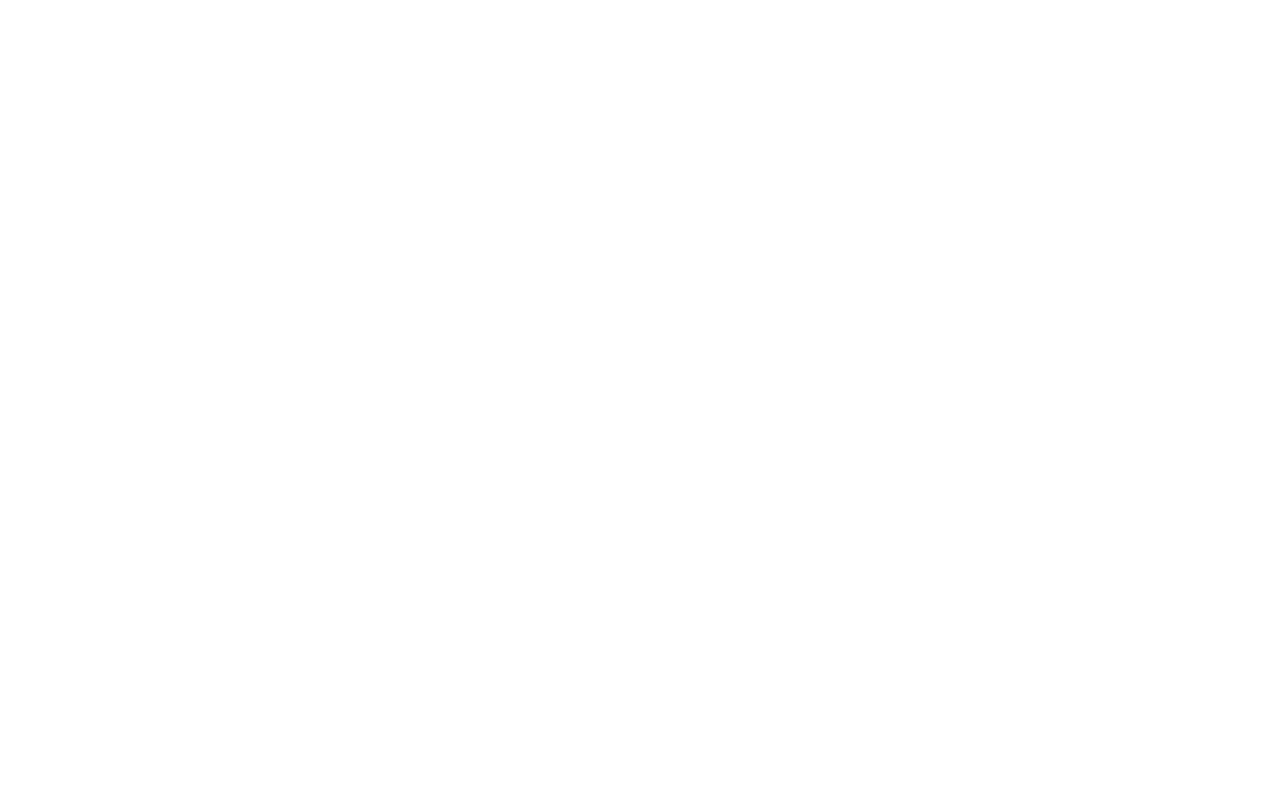
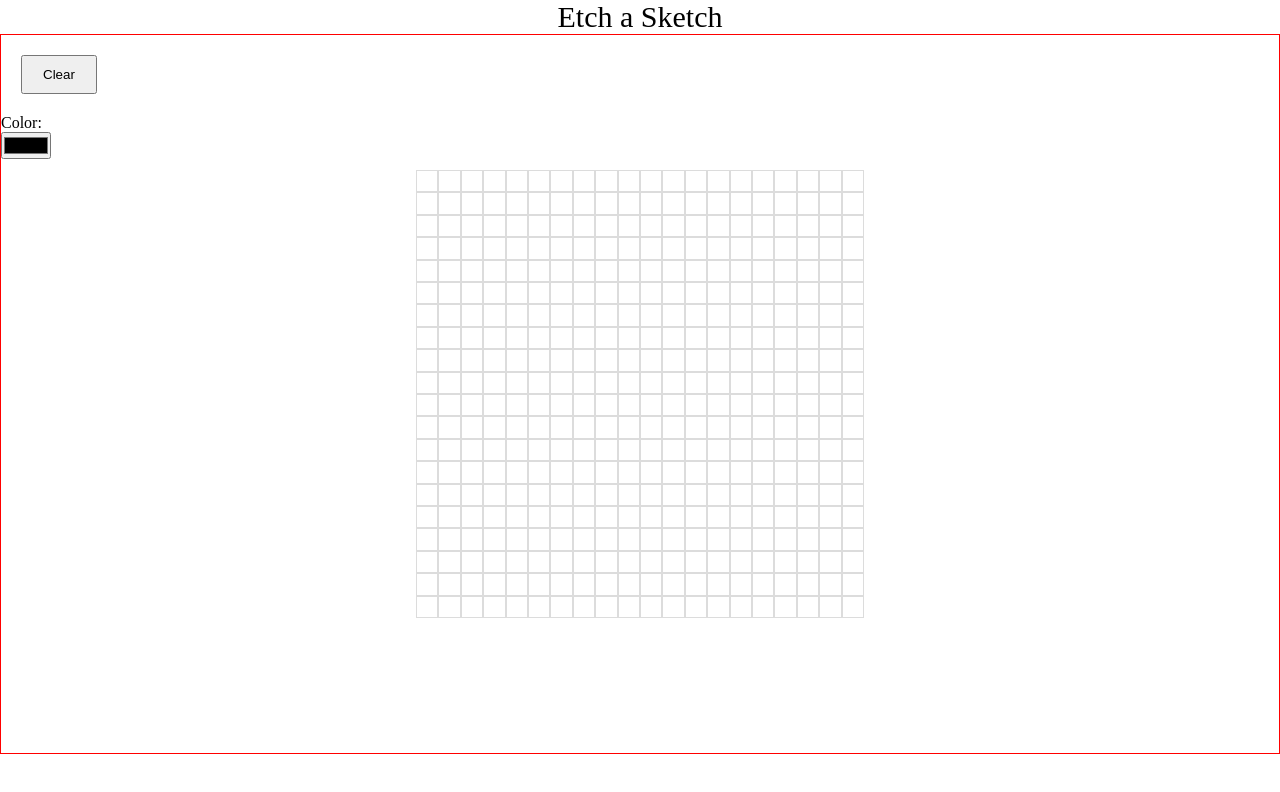
Before and after one commit to apokatastasis1/etch-a-sketch, a plain HTML site: page index.html in a window 1280 px wide. Drawn offline with Linux system fonts and the light colour scheme.

Commit message:
Added basic drawing function and eraser function

```diff
--- a/index.html
+++ b/index.html
@@ -11,5 +11,17 @@
 </head>
 <body>
 
+    <header>Etch a Sketch</header>
+
+    <div class="container">
+        <div class="left-side">
+            <button class="btn eraser">Clear</button>
+            <label for="colorWell">Color:</label>
+            <input type="color">
+        </div>
+
+        <div class="grid-container"></div>
+    </div>
+
 </body>
 </html>
--- a/script.js
+++ b/script.js
@@ -0,0 +1,51 @@
+const gridContainer = document.querySelector(".grid-container");
+const eraser = document.querySelector(".eraser");
+const activeColor = "#000000";
+let clearGrid;
+
+
+
+function makeGrid(rows, columns){
+    gridContainer.style.setProperty("--grid-rows", rows);
+    gridContainer.style.setProperty("--grid-columns", columns);
+    for(let i=0; i< (rows*columns);i++){
+    let cell = document.createElement("div");
+    gridContainer.appendChild(cell).className = "grid-cells";
+
+    };
+}
+
+gridContainer.addEventListener('click', (e)=> {
+
+    console.log(e.target);
+    e.target.style.backgroundColor = activeColor;
+    e.target.style.border = `1px solid ${activeColor}`;
+
+    console.log(e);
+})
+
+
+
+eraser.addEventListener('click', erase);
+
+
+
+function erase(){
+
+    gridItems.forEach(elem => {
+
+        elem.setAttribute('style', 'background-color: white');
+
+    });
+
+}
+
+
+
+
+makeGrid(20,20);
+
+const gridItems = document.querySelectorAll(".grid-cells");
+//apretar boton borrar y que borre
+//como borrar?
+//Pinto de blanco el backgroun
--- a/styles.css
+++ b/styles.css
@@ -0,0 +1,76 @@
+:root{
+    --grid-rows: 1;
+    --grid-columns: 1;
+    --color-background: white;
+}
+
+*,
+*::before,
+*::after{
+    margin:0;
+    padding: 0;
+    box-sizing: border-box;
+
+}
+body{
+    height: 100vh;
+
+}
+
+header{
+    text-align: center;
+    font-size: 30px;
+}
+
+.container{
+    display: flex;
+    height: 90vh;
+    flex-direction: row;
+    align-items: center;
+    justify-content: center;
+}
+
+
+.grid-container{
+    display:grid;
+    position: fixed;
+    height: auto;
+    width: 35vw;
+    align-items: center;
+    background-color: var(--color-background);
+
+
+    grid-template-rows: repeat(var(--grid-rows), 1fr);
+    grid-template-columns: repeat(var(--grid-columns), 1fr);
+}
+
+.grid-cells{
+    border: 1px solid gainsboro;
+
+    aspect-ratio: 1;
+
+
+
+}
+
+.painted{
+    background-color: white;
+
+
+}
+.left-side{
+    display: flex;
+    flex-direction: column;
+    align-items: flex-start;
+
+    height: 90vh;
+    flex:1;
+
+    border: 1px solid red;
+
+}
+
+.btn{
+    margin: 20px;
+    padding:10px 20px;
+}
```
